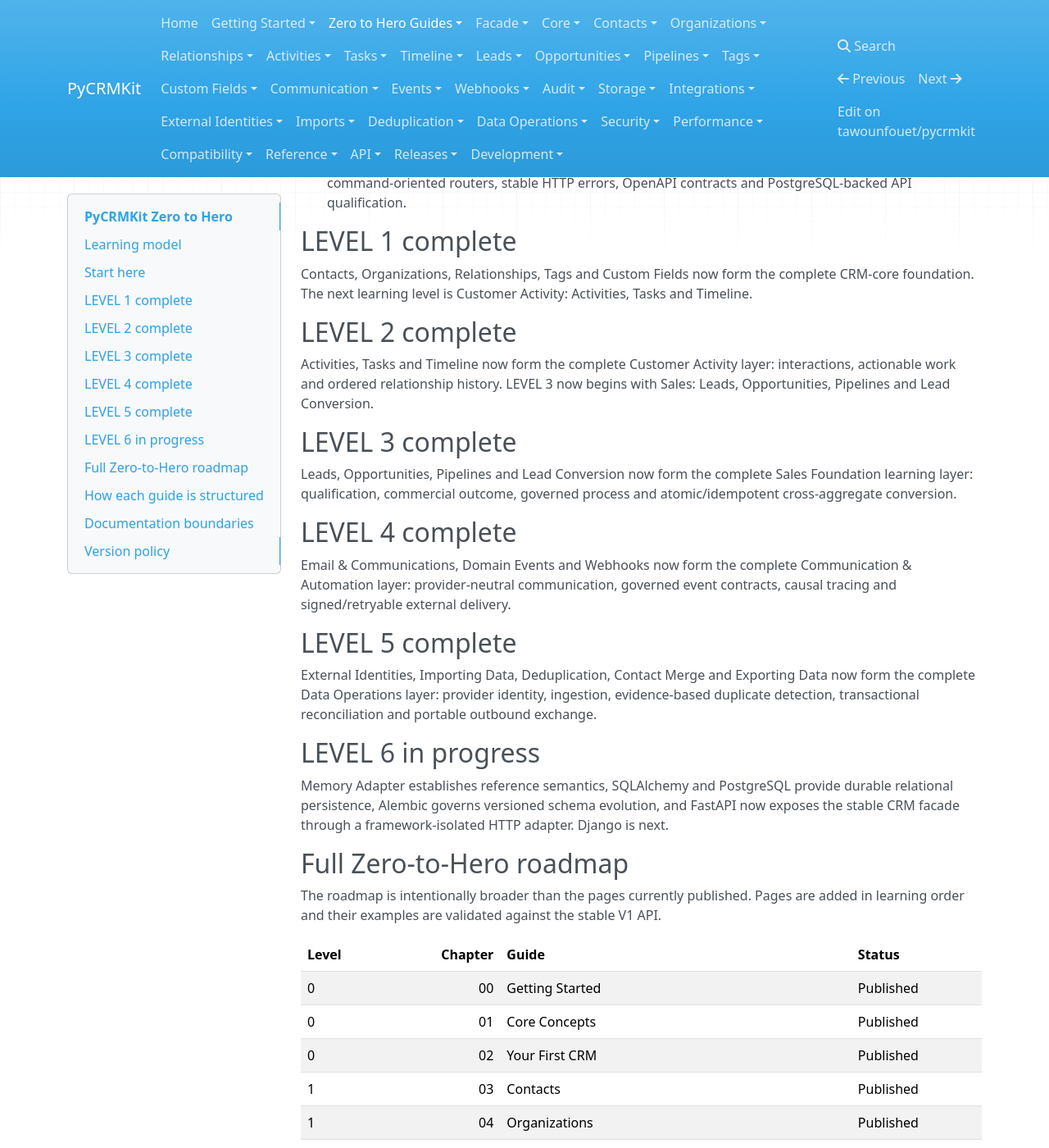
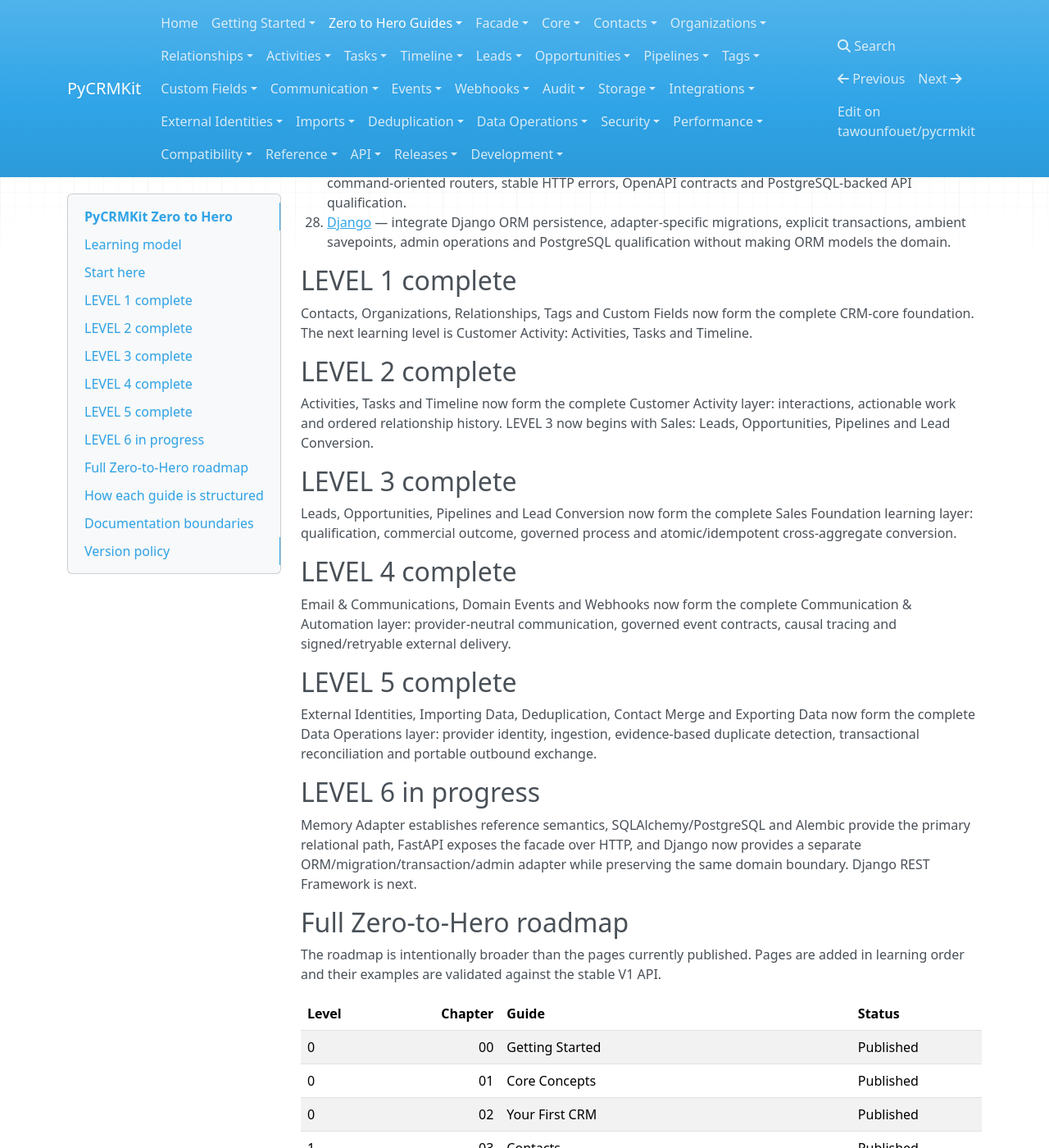
Before and after one commit to tawounfouet/pycrmkit, an MkDocs documentation site: the page built from docs/guides/index.md, in a window 1280 px wide and 1400 px high, scrolled down 1824 px. Shown: the whole window at 82% size. Built offline with MkDocs 1.6.1, drawn with Linux system fonts in a browser that asks for light colours; nearby versions of some CDN libraries.

Commit message:
docs: publish Django guide in Level 6 roadmap

```diff
--- a/docs/guides/index.md
+++ b/docs/guides/index.md
@@ -60,6 +60,7 @@
 25. [PostgreSQL](24_postgresql.md) — qualify production-reference persistence with database constraints, concurrency-safe uniqueness, ownership foreign keys, exact numeric round trips and backend-neutral SQLSTATE translation.
 26. [Migrations](25_migrations.md) — evolve PostgreSQL safely through immutable Alembic revisions, drift checks, historical upgrades, controlled downgrade policy and installed-wheel migration qualification.
 27. [FastAPI](26_fastapi.md) — expose the CRM facade through Pydantic transport schemas, request-scoped context, command-oriented routers, stable HTTP errors, OpenAPI contracts and PostgreSQL-backed API qualification.
+28. [Django](27_django.md) — integrate Django ORM persistence, adapter-specific migrations, explicit transactions, ambient savepoints, admin operations and PostgreSQL qualification without making ORM models the domain.
 
 ## LEVEL 1 complete
 
@@ -83,7 +84,7 @@
 
 ## LEVEL 6 in progress
 
-Memory Adapter establishes reference semantics, SQLAlchemy and PostgreSQL provide durable relational persistence, Alembic governs versioned schema evolution, and FastAPI now exposes the stable CRM facade through a framework-isolated HTTP adapter. Django is next.
+Memory Adapter establishes reference semantics, SQLAlchemy/PostgreSQL and Alembic provide the primary relational path, FastAPI exposes the facade over HTTP, and Django now provides a separate ORM/migration/transaction/admin adapter while preserving the same domain boundary. Django REST Framework is next.
 
 ## Full Zero-to-Hero roadmap
 
```
Also changed, not shown: other parts of docs/guides/index.md (+1 -1 lines).
